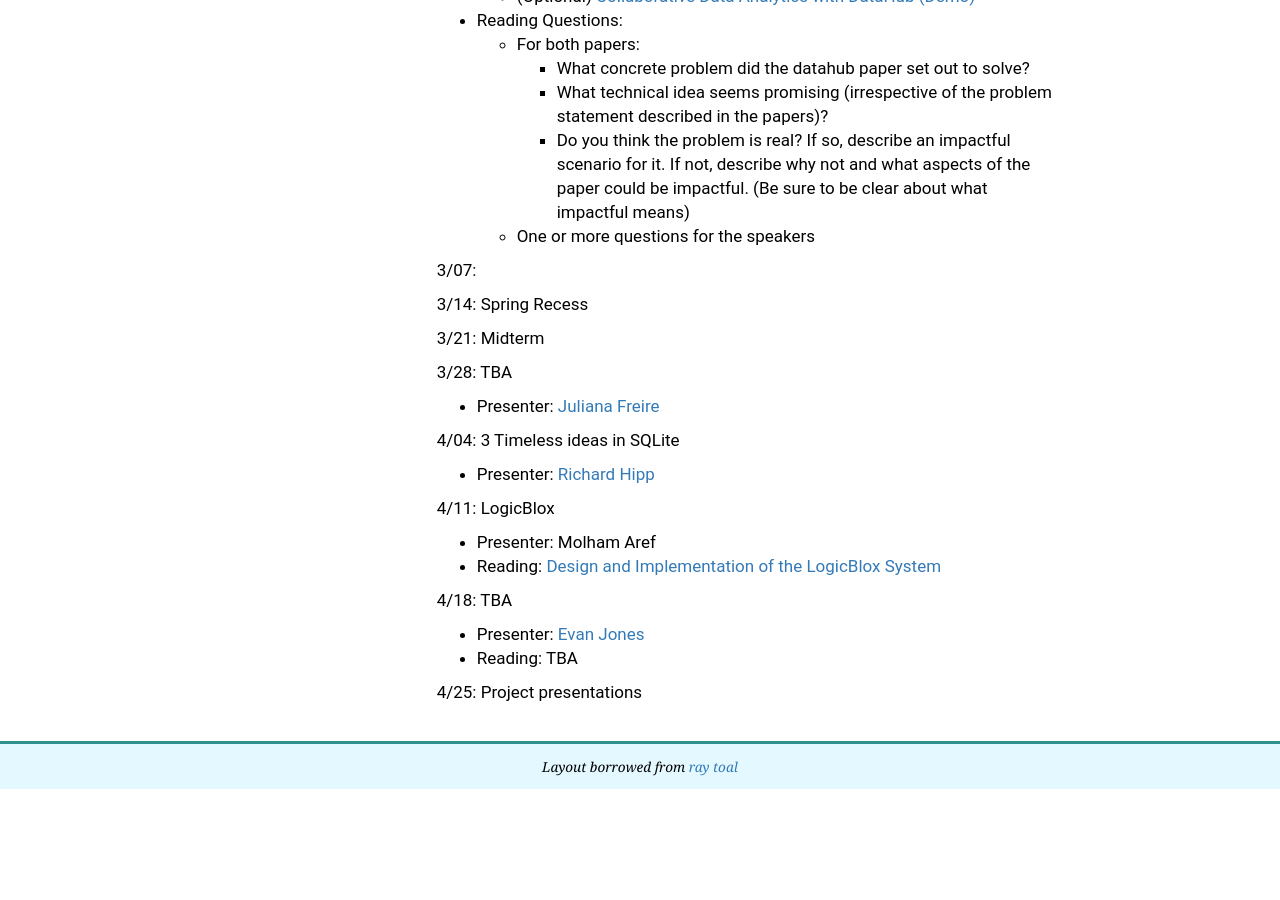
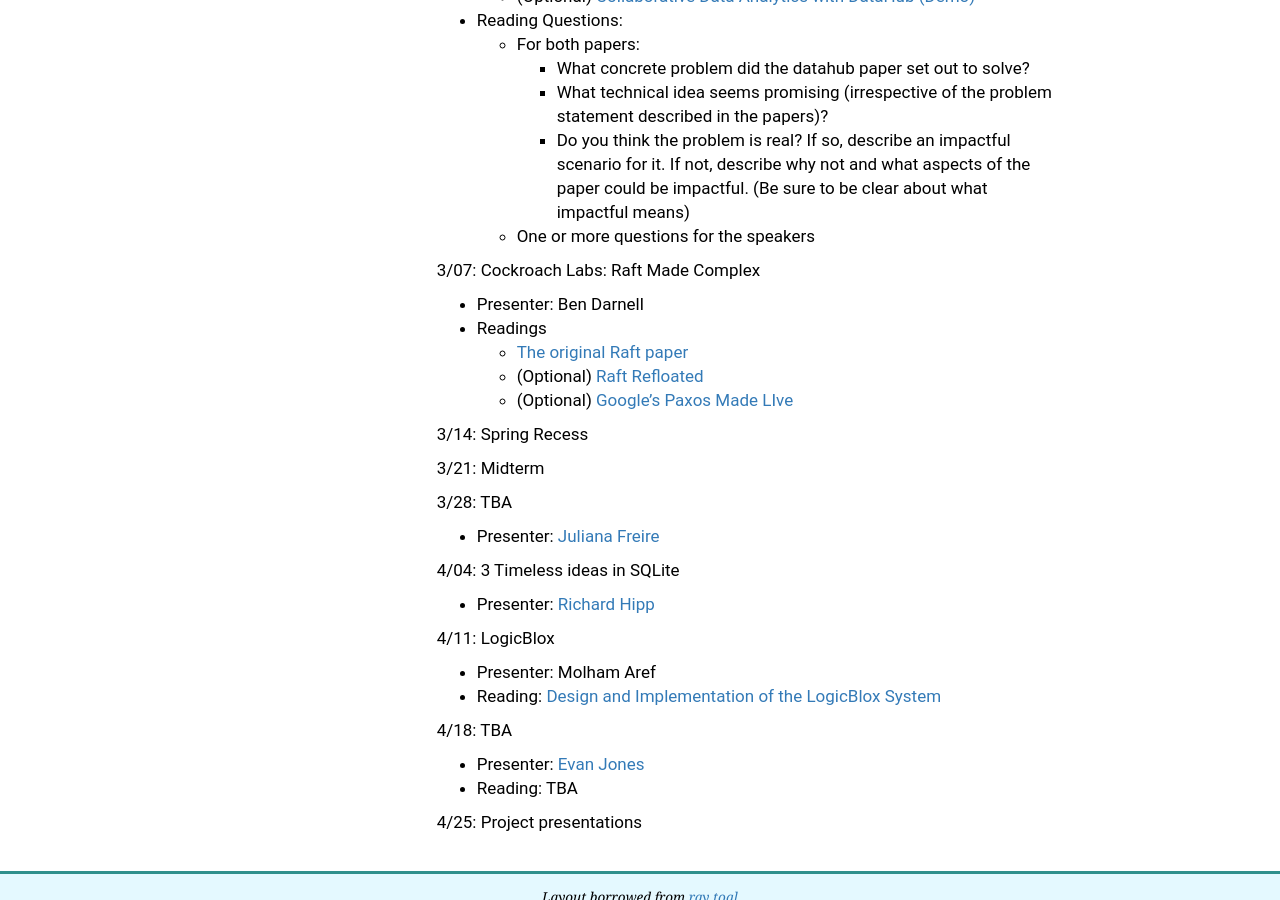
Before and after one commit to columbiadb/columbiadb.github.io, a Jekyll site: the page built from index.md, in a window 1280 px wide and 900 px high, scrolled down 2581 px. Built offline with Jekyll 4.4.1, drawn with Linux system fonts in a browser that asks for light colours; before the commit the page ends 3370 px from its top, so only the background shows below that; some of the changed text lies outside the part shown.

Commit message:
lazy commit msg

```diff
--- a/_includes/index_left.md
+++ b/_includes/index_left.md
@@ -45,3 +45,4 @@
 * [Richard Hipp](https://en.m.wikipedia.org/wiki/D._Richard_Hipp) <small>Creator of [SQLite](https://www.sqlite.org/)</small>
 * [Molham Aref](https://www.linkedin.com/in/molham) <small>CEO, [LogicBlox](http://www.logicblox.com/) (bought)</small>
 * [Todd Mostak](https://twitter.com/toddmostak?lang=en) <small>CEO, [MapD](https://www.mapd.com)</small>
+* [Ben Darnell](https://www.cockroachlabs.com/about/) <small>CTO, Co-founder, [Cockroach Labs](https://www.cockroachlabs.com/)</small>
--- a/index.md
+++ b/index.md
@@ -100,7 +100,12 @@
   * One or more questions for the speakers
 
 
-3/07:
+3/07: Cockroach Labs: Raft Made Complex
+* Presenter: Ben Darnell
+* Readings
+  * [The original Raft paper](https://raft.github.io/raft.pdf)
+  * (Optional) [Raft Refloated](http://www.cl.cam.ac.uk/~ms705/pub/papers/2015-osr-raft.pdf)
+  * (Optional) [Google's Paxos Made LIve](https://research.google.com/archive/paxos_made_live.html)
 
 3/14: Spring Recess
 
```
